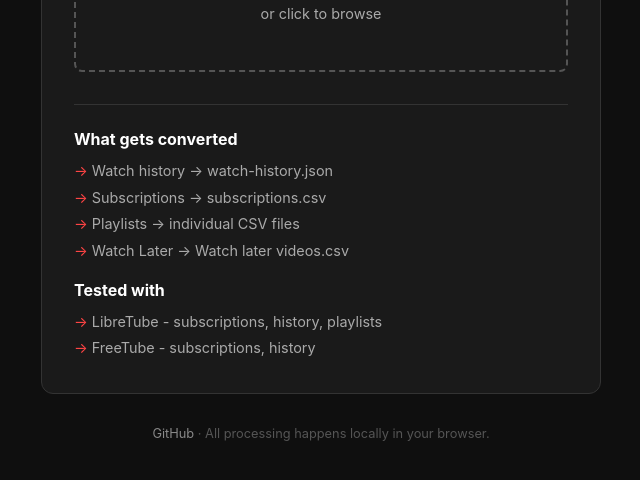
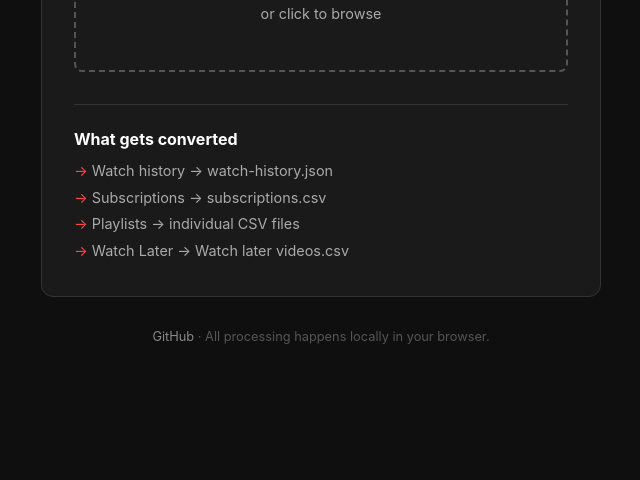
Before and after one commit to joetul/GrayjayExportConverter, a plain HTML site: page index.html in a window 1280 px wide. Shown: the part 288-768 px from the top of the page, without its empty margins (319-959 px from the left). Drawn offline with nearby package versions, Linux system fonts and the light colour scheme.

Commit message:
Remove "Tested With" section from README and index.html

```diff
--- a/index.html
+++ b/index.html
@@ -162,11 +162,6 @@
         <li>Subscriptions -> subscriptions.csv</li>
         <li>Playlists -> individual CSV files</li>
         <li>Watch Later -> Watch later videos.csv</li>
-      </ul>
-      <h3 style="margin-top: 1rem;">Tested with</h3>
-      <ul>
-        <li>LibreTube - subscriptions, history, playlists</li>
-        <li>FreeTube - subscriptions, history</li>
       </ul>
     </div>
   </div>
```
Also changed, not shown: 1 other file.
